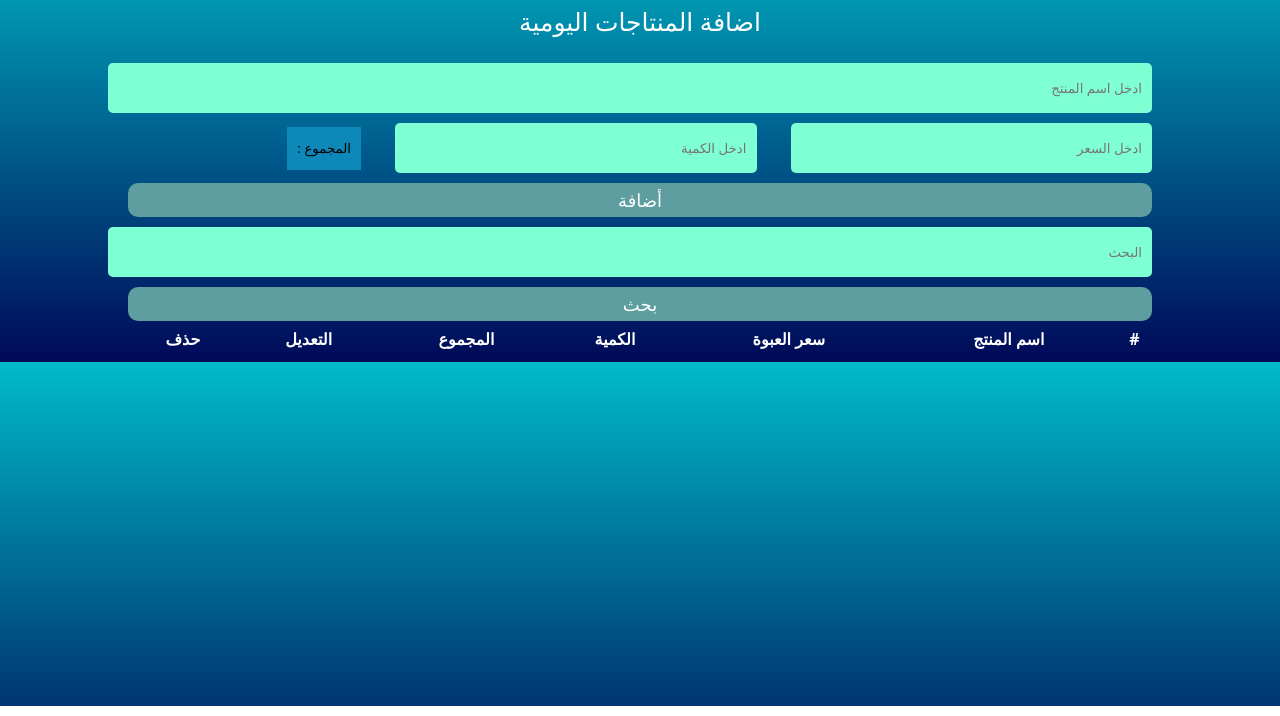
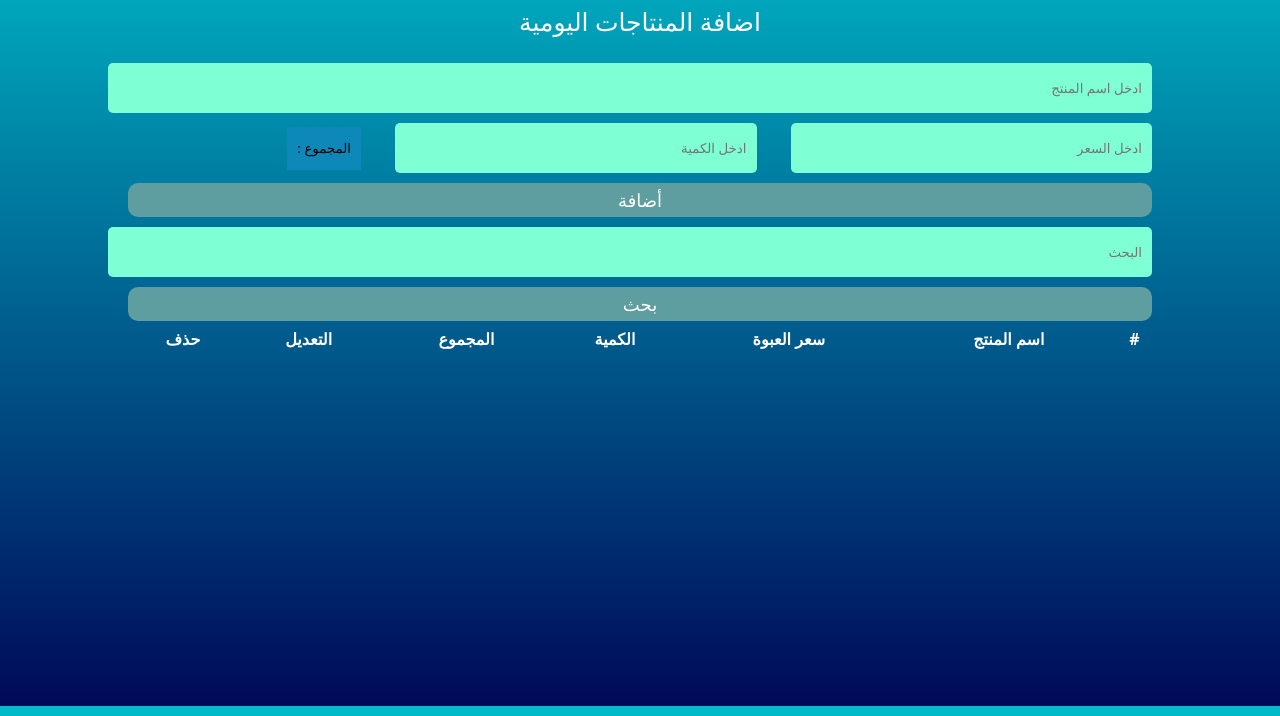
Before and after one commit to zzzezzzo/system-js, a plain HTML site: page index.html in a window 1280 px wide. Shown: the part 94-810 px from the top of the page. Drawn offline with Linux system fonts and the light colour scheme.

Commit message:
the update to css zeyad

```diff
--- a/style.css
+++ b/style.css
@@ -6,7 +6,8 @@
 body{
     direction: rtl;
     background: linear-gradient(rgb(0, 187, 201) ,rgb(0, 9, 88));
-    /* height: 100vh; */
+    height: 100vh;
+    background-attachment: fixed;
 }
 #container{
     max-width: 80%;
```
